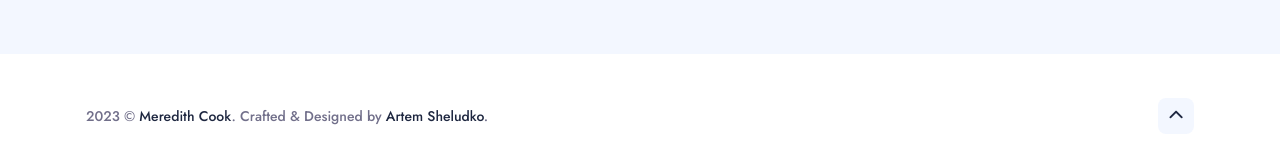
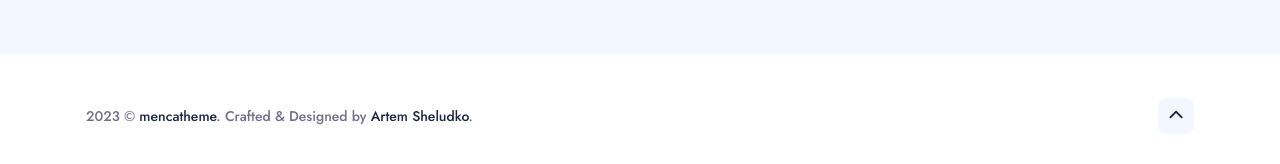
Before and after one commit to iogbole/mencatheme, a Jekyll site: the page built from index.html, in a window 1280 px wide and 900 px high, scrolled down 2221 px. Shown: the part 722-886 px from the top of the window. Built offline with Jekyll 4.4.1, drawn with Linux system fonts in a browser that asks for light colours; nearby versions of some CDN libraries; the list of posts is cut into pages by our own code.

Commit message:
delete title

```diff
--- a/_config.yml
+++ b/_config.yml
@@ -1,6 +1,6 @@
 #-------------------------------
 # Site Settings
-title: Meredith Cook
+title:
 logo: 'images/mclogo.jpeg' # You can add own logo. For example '/images/logo.png'.
 description: Personal website and blog.
 baseurl: "/menca" # the subpath of your site, e.g. /blog
```
